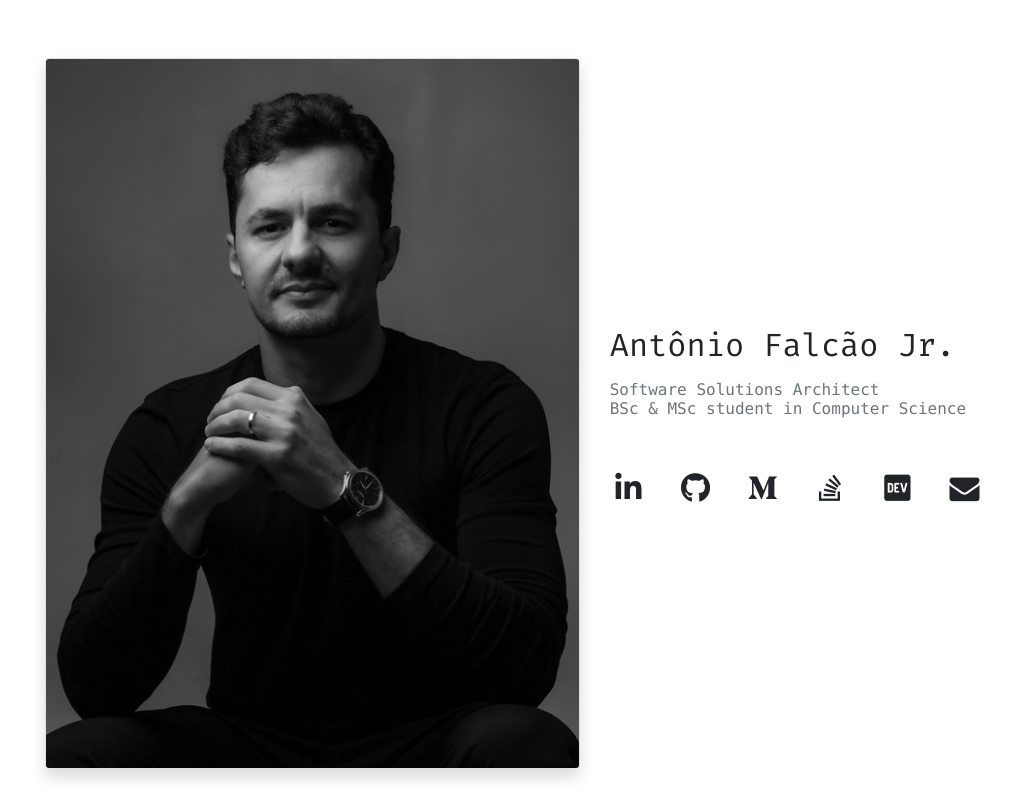
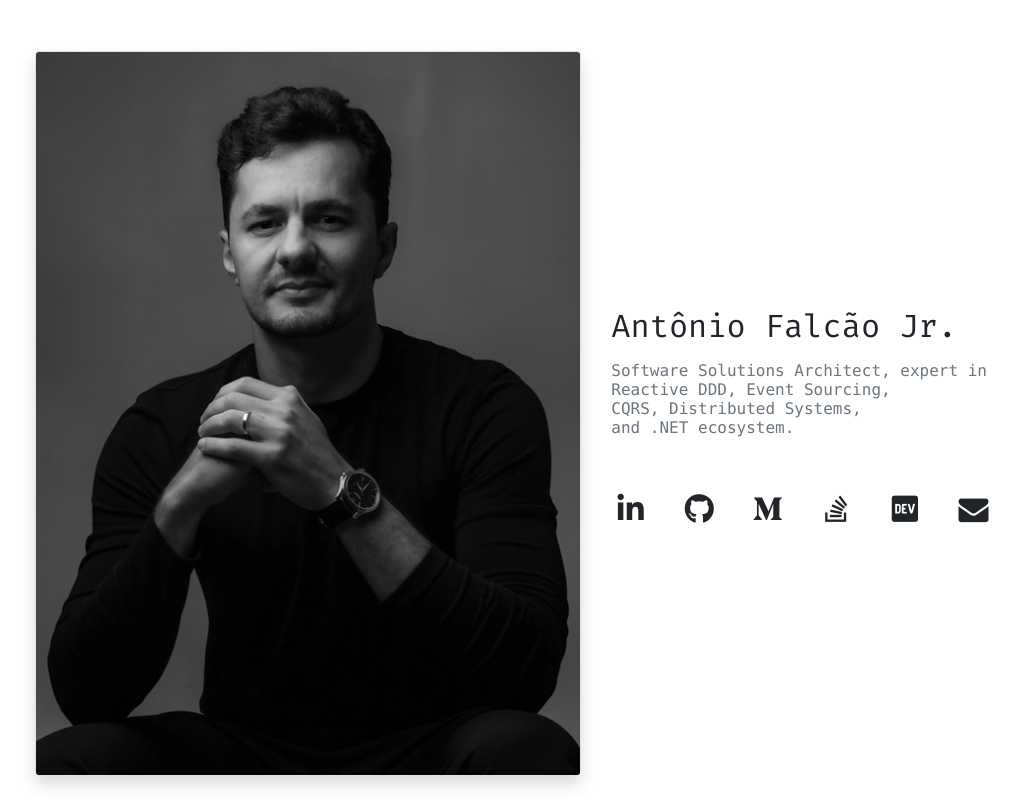
Before and after one commit to AntonioFalcaoJr/AntonioFalcaoJr.github.io, a plain HTML site: page index.html in a window 1280 px wide. Shown: the whole page, without its empty margins (126-1146 px from the left). Drawn offline with nearby package versions, Linux system fonts and the light colour scheme.

Commit message:
Update index.html

```diff
--- a/index.html
+++ b/index.html
@@ -27,7 +27,7 @@
                     </div>
                     <div class="row">
                         <div class="col-xl-12">
-                            <h6 class="text-monospace text-break text-secondary" style="font-family: 'Fira Code', monospace;">Software Solutions Architect <br> BSc & MSc student in Computer Science </h6>
+                            <h6 class="text-monospace text-break text-secondary" style="font-family: 'Fira Code', monospace;">Software Solutions Architect, expert in <br> Reactive DDD, Event Sourcing, <br> CQRS, Distributed Systems, <br> and .NET ecosystem. </h6>
                         </div>
                     </div>
                     <div class="row">
```
